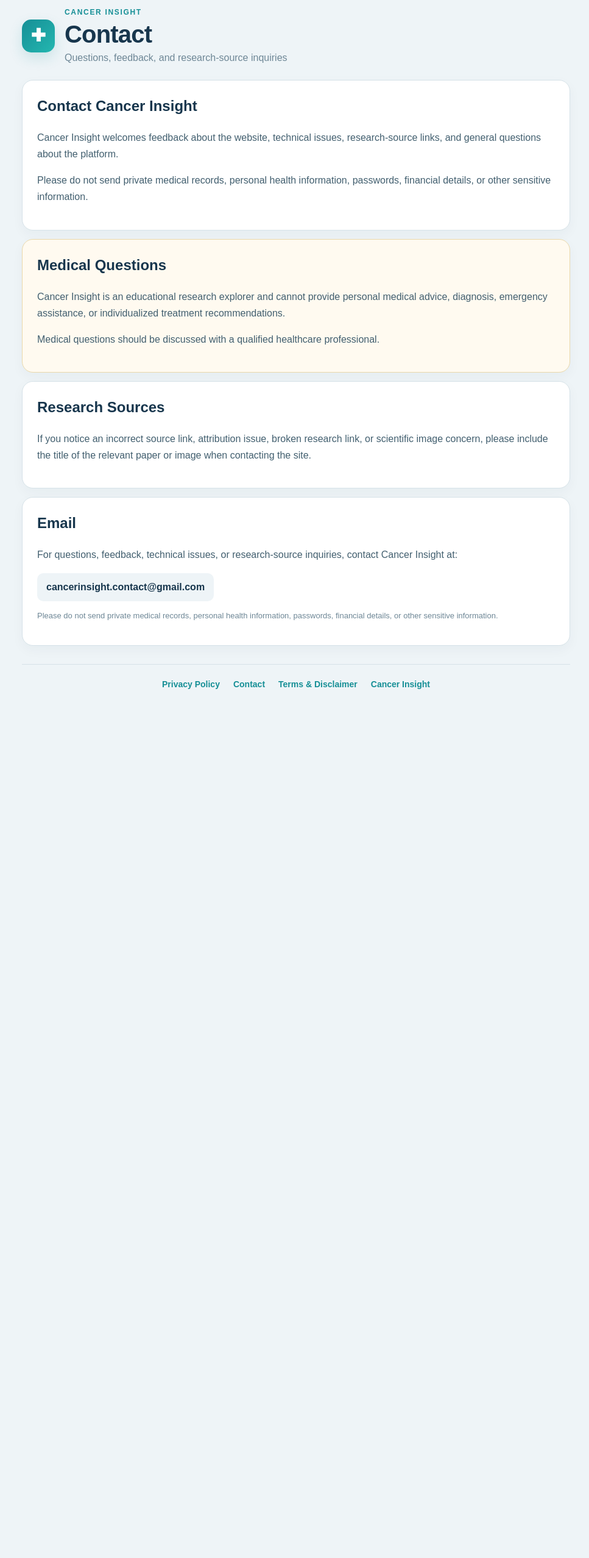
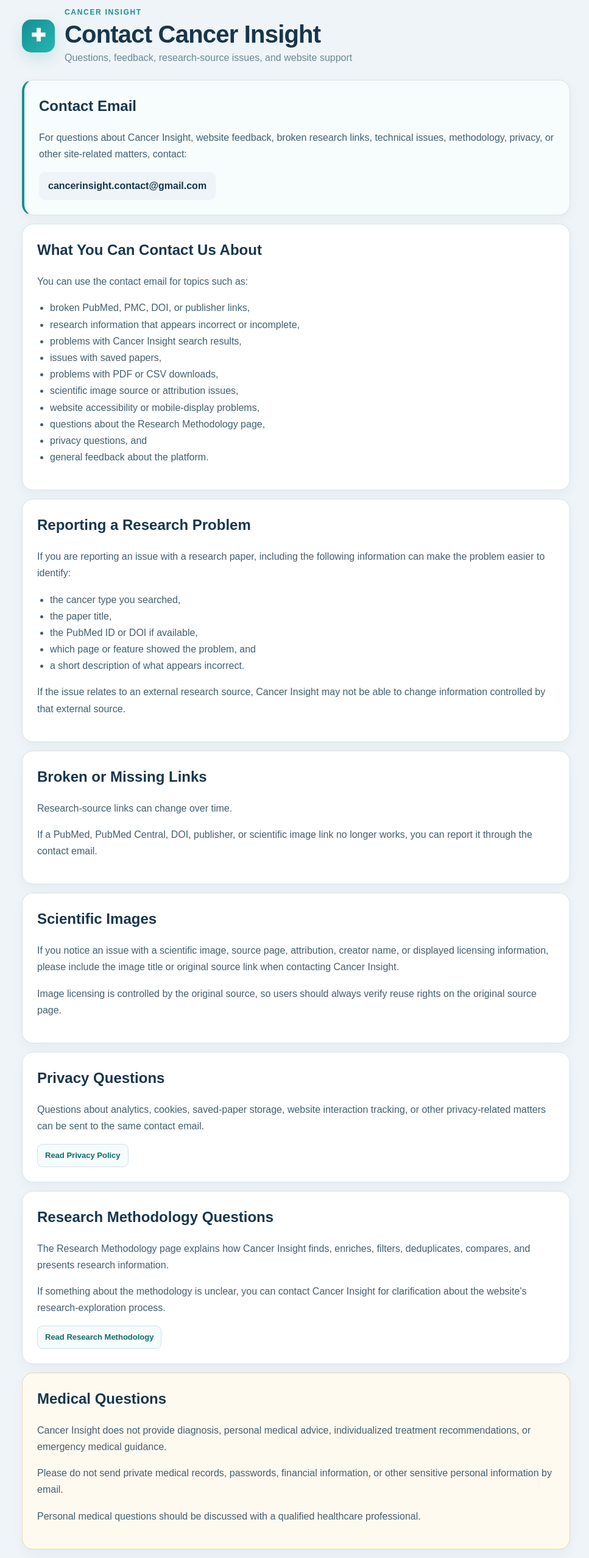
Before and after one commit to taliakasissieh/Cancer-Insight-Web, a Next.js app: page /contact in a window 1280 px wide. Shown: the part 80-2635 px from the top of the page at 61% size, without its empty margins (154-1121 px from the left). Before the commit the page ends 1280 px from the top, so only its background shows below. Built offline with nearby package versions, Linux system fonts and the light colour scheme.

Commit message:
Update page.js

```diff
--- a/app/contact/page.js
+++ b/app/contact/page.js
@@ -1,7 +1,7 @@
 export const metadata = {
   title: 'Contact | Cancer Insight',
   description:
-    'Contact information and inquiries for Cancer Insight.',
+    'Contact Cancer Insight about the website, research sources, broken links, privacy, methodology, or technical issues.',
 };
 
 export default function Contact() {
@@ -20,63 +20,21 @@ export default function Contact() {
               CANCER INSIGHT
             </div>
 
-            <h1>Contact</h1>
+            <h1>Contact Cancer Insight</h1>
 
             <p>
-              Questions, feedback, and research-source inquiries
+              Questions, feedback, research-source issues, and website support
             </p>
           </div>
         </div>
 
-        <section className="legalCard">
-          <h2>Contact Cancer Insight</h2>
+        <section className="legalCard importantLegalCard">
+          <h2>Contact Email</h2>
 
           <p>
-            Cancer Insight welcomes feedback about the website,
-            technical issues, research-source links, and general
-            questions about the platform.
-          </p>
-
-          <p>
-            Please do not send private medical records, personal
-            health information, passwords, financial details, or
-            other sensitive information.
-          </p>
-        </section>
-
-        <section className="legalCard contactNotice">
-          <h2>Medical Questions</h2>
-
-          <p>
-            Cancer Insight is an educational research explorer and
-            cannot provide personal medical advice, diagnosis,
-            emergency assistance, or individualized treatment
-            recommendations.
-          </p>
-
-          <p>
-            Medical questions should be discussed with a qualified
-            healthcare professional.
-          </p>
-        </section>
-
-        <section className="legalCard">
-          <h2>Research Sources</h2>
-
-          <p>
-            If you notice an incorrect source link, attribution issue,
-            broken research link, or scientific image concern, please
-            include the title of the relevant paper or image when
-            contacting the site.
-          </p>
-        </section>
-
-        <section className="legalCard">
-          <h2>Email</h2>
-
-          <p>
-            For questions, feedback, technical issues, or research-source
-            inquiries, contact Cancer Insight at:
+            For questions about Cancer Insight, website feedback,
+            broken research links, technical issues, methodology,
+            privacy, or other site-related matters, contact:
           </p>
 
           <a
@@ -85,15 +43,196 @@ export default function Contact() {
           >
             cancerinsight.contact@gmail.com
           </a>
+        </section>
 
-          <p className="legalSmall">
-            Please do not send private medical records, personal health
-            information, passwords, financial details, or other sensitive
-            information.
+        <section className="legalCard">
+          <h2>What You Can Contact Us About</h2>
+
+          <p>
+            You can use the contact email for topics such as:
+          </p>
+
+          <ul>
+            <li>broken PubMed, PMC, DOI, or publisher links,</li>
+            <li>research information that appears incorrect or incomplete,</li>
+            <li>problems with Cancer Insight search results,</li>
+            <li>issues with saved papers,</li>
+            <li>problems with PDF or CSV downloads,</li>
+            <li>scientific image source or attribution issues,</li>
+            <li>website accessibility or mobile-display problems,</li>
+            <li>questions about the Research Methodology page,</li>
+            <li>privacy questions, and</li>
+            <li>general feedback about the platform.</li>
+          </ul>
+        </section>
+
+        <section className="legalCard">
+          <h2>Reporting a Research Problem</h2>
+
+          <p>
+            If you are reporting an issue with a research paper,
+            including the following information can make the problem
+            easier to identify:
+          </p>
+
+          <ul>
+            <li>the cancer type you searched,</li>
+            <li>the paper title,</li>
+            <li>the PubMed ID or DOI if available,</li>
+            <li>which page or feature showed the problem, and</li>
+            <li>a short description of what appears incorrect.</li>
+          </ul>
+
+          <p>
+            If the issue relates to an external research source,
+            Cancer Insight may not be able to change information
+            controlled by that external source.
           </p>
         </section>
 
+        <section className="legalCard">
+          <h2>Broken or Missing Links</h2>
+
+          <p>
+            Research-source links can change over time.
+          </p>
+
+          <p>
+            If a PubMed, PubMed Central, DOI, publisher, or scientific
+            image link no longer works, you can report it through the
+            contact email.
+          </p>
+        </section>
+
+        <section className="legalCard">
+          <h2>Scientific Images</h2>
+
+          <p>
+            If you notice an issue with a scientific image, source
+            page, attribution, creator name, or displayed licensing
+            information, please include the image title or original
+            source link when contacting Cancer Insight.
+          </p>
+
+          <p>
+            Image licensing is controlled by the original source, so
+            users should always verify reuse rights on the original
+            source page.
+          </p>
+        </section>
+
+        <section className="legalCard">
+          <h2>Privacy Questions</h2>
+
+          <p>
+            Questions about analytics, cookies, saved-paper storage,
+            website interaction tracking, or other privacy-related
+            matters can be sent to the same contact email.
+          </p>
+
+          <a className="sourceButton" href="/privacy-policy">
+            Read Privacy Policy
+          </a>
+        </section>
+
+        <section className="legalCard">
+          <h2>Research Methodology Questions</h2>
+
+          <p>
+            The Research Methodology page explains how Cancer Insight
+            finds, enriches, filters, deduplicates, compares, and
+            presents research information.
+          </p>
+
+          <p>
+            If something about the methodology is unclear, you can
+            contact Cancer Insight for clarification about the
+            website's research-exploration process.
+          </p>
+
+          <a className="sourceButton" href="/methodology">
+            Read Research Methodology
+          </a>
+        </section>
+
+        <section className="legalCard contactNotice">
+          <h2>Medical Questions</h2>
+
+          <p>
+            Cancer Insight does not provide diagnosis, personal
+            medical advice, individualized treatment recommendations,
+            or emergency medical guidance.
+          </p>
+
+          <p>
+            Please do not send private medical records, passwords,
+            financial information, or other sensitive personal
+            information by email.
+          </p>
+
+          <p>
+            Personal medical questions should be discussed with a
+            qualified healthcare professional.
+          </p>
+        </section>
+
+        <section className="legalCard">
+          <h2>Response Expectations</h2>
+
+          <p>
+            Cancer Insight may review messages relating to the website
+            and its research-exploration features, but a response is
+            not guaranteed for every message.
+          </p>
+
+          <p>
+            Messages requesting personal medical advice or individual
+            treatment recommendations may not receive a medical
+            response because Cancer Insight is not a healthcare
+            service.
+          </p>
+        </section>
+
+        <section className="legalCard">
+          <h2>Useful Pages</h2>
+
+          <p>
+            Before contacting Cancer Insight, these pages may already
+            answer your question:
+          </p>
+
+          <div className="paperActions">
+            <a className="sourceButton" href="/faq">
+              Frequently Asked Questions
+            </a>
+
+            <a className="sourceButton" href="/methodology">
+              Research Methodology
+            </a>
+
+            <a className="sourceButton" href="/privacy-policy">
+              Privacy Policy
+            </a>
+
+            <a className="sourceButton" href="/terms">
+              Terms & Disclaimer
+            </a>
+          </div>
+        </section>
+
         <div className="legalFooter">
+          <a href="/">
+            Cancer Insight
+          </a>
+
+          <a href="/methodology">
+            Methodology
+          </a>
+
+          <a href="/faq">
+            FAQ
+          </a>
+
           <a href="/privacy-policy">
             Privacy Policy
           </a>
@@ -105,10 +244,6 @@ export default function Contact() {
           <a href="/terms">
             Terms & Disclaimer
           </a>
-
-          <a href="/">
-            Cancer Insight
-          </a>
         </div>
       </div>
     </main>
```
